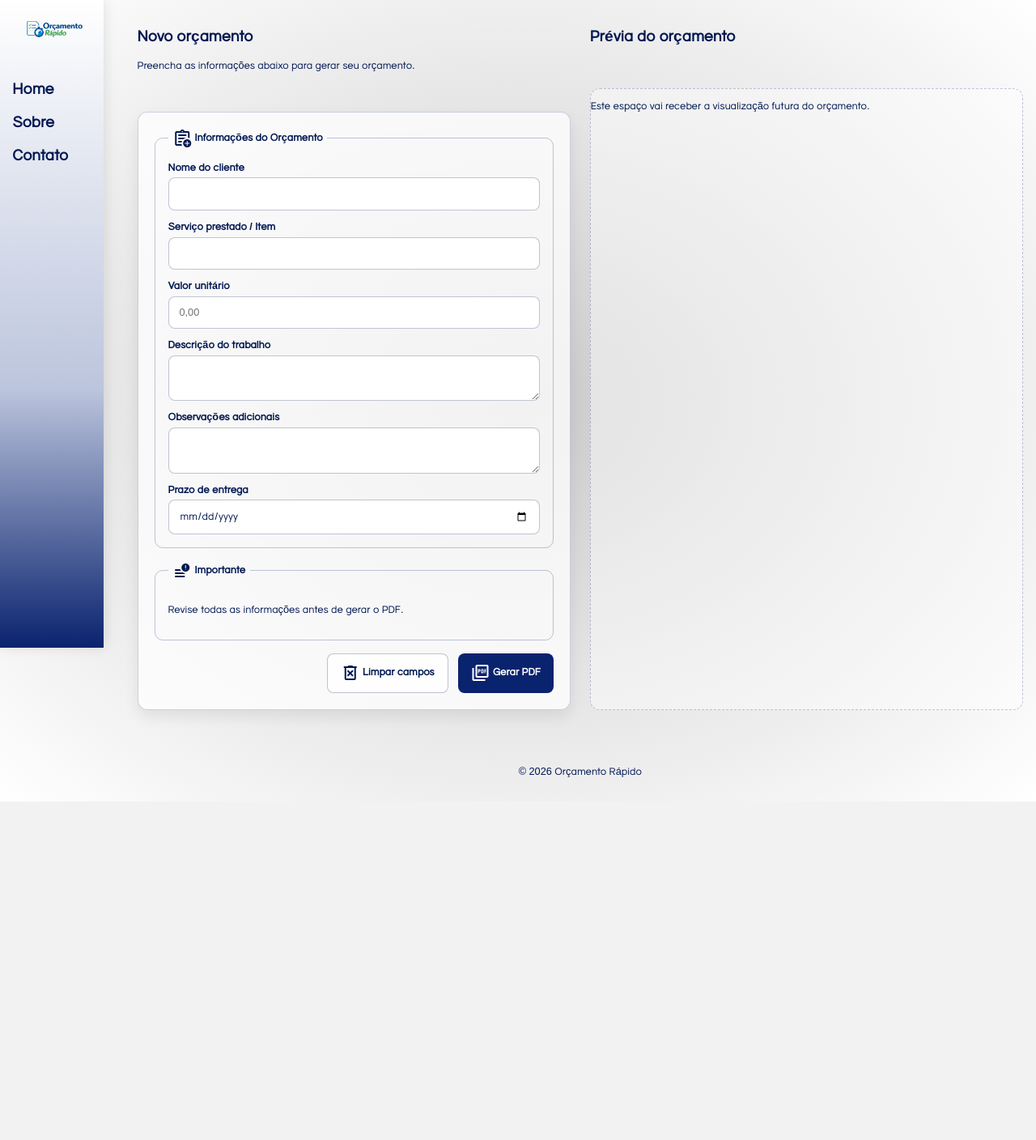
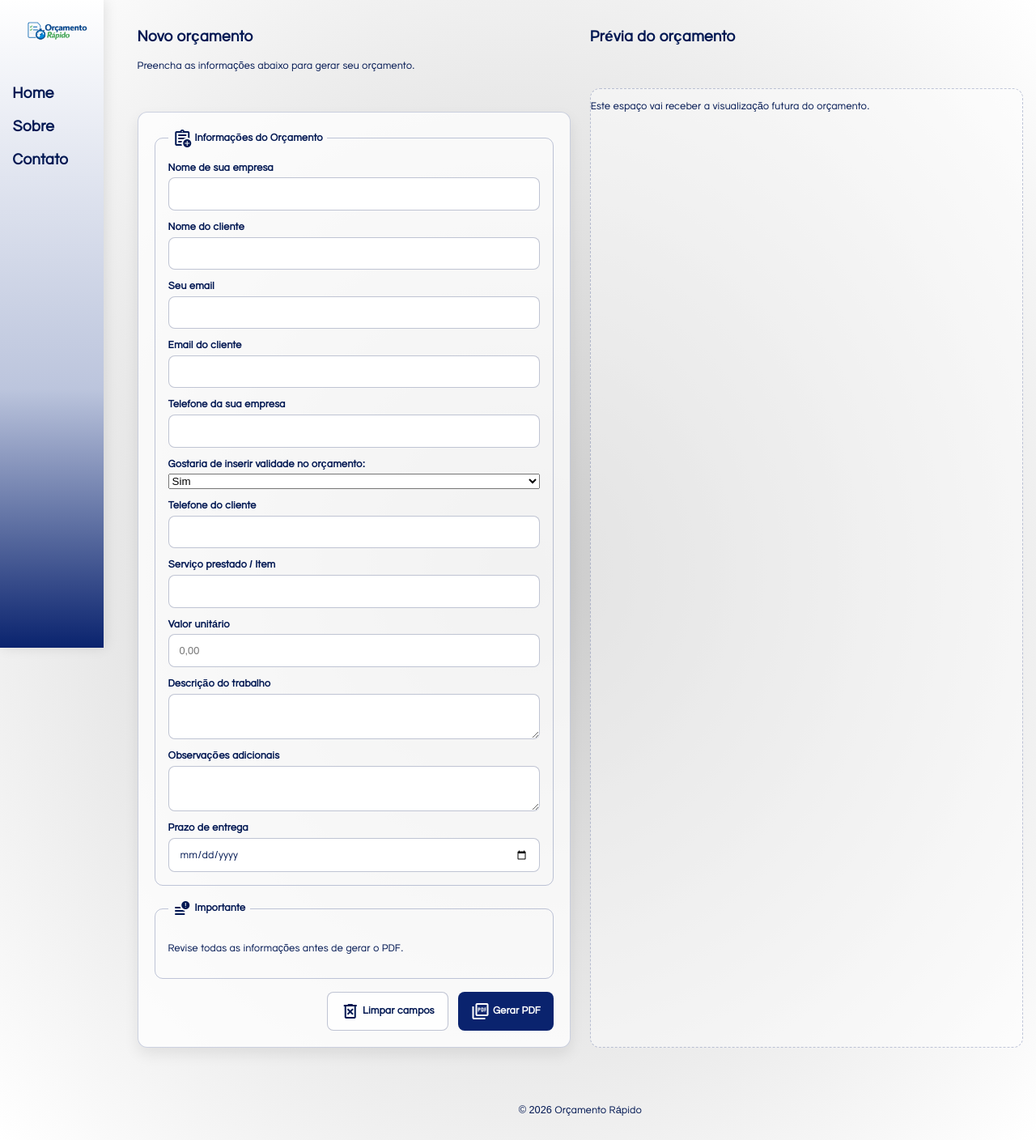
Before and after one commit to nathalidev/estudos_python, a Flask app: page /criar-orcamento in a window 1280 px wide. Shown: the whole page at 81% size. Before the commit the page ends 990 px from the top, so only its background shows below. Run offline with Flask 3, Linux system fonts and the light colour scheme.

Commit message:
inserção de campos no formulario de criação do orçamento e ajuste na navbar da pagina principal

```diff
--- a/projeto_pratica/static/css/global.css
+++ b/projeto_pratica/static/css/global.css
@@ -15,7 +15,7 @@
 }
 
 .ul-navbar li {
-    min-width: 0; /* evita que o conteúdo ultrapasse */
+    min-width: 120px; /* evita que o conteúdo ultrapasse */
 }
 
 body {
--- a/projeto_pratica/static/js/preview.js
+++ b/projeto_pratica/static/js/preview.js
@@ -1,5 +1,25 @@
 document.addEventListener('DOMContentLoaded', () => {
+    const hoje = new Date().toISOString().split("T")[0];
+    const validadeInput = document.getElementById("validade");
+    validadeInput.min = hoje;
+    validadeInput.max = "9999-12-31";
+
     const regex = /^[A-Za-zÀ-ÿ\s]+$/;
+
+    function exibirValidade(){
+        const campoValidade = document.getElementById('campo-validade');
+        const opcoesValidade = document.querySelectorAll('input[name="validade"]');
+
+        opcoesValidade.forEach(radio => {
+            radio.addEventListener('change', function() {
+            if (this.value === "sim") {
+                campoValidade.style.display = "block"; // mostra o campo
+            } else {
+                campoValidade.style.display = "none";  // esconde o campo
+            }
+            });
+        });
+    }
     function pegarValorExibir() {
         const preview = document.querySelector('.preview-vazia');
         const nomeCliente = document.getElementById("nome").value.trim();
--- a/projeto_pratica/templates/criar_orcamento.html
+++ b/projeto_pratica/templates/criar_orcamento.html
@@ -39,8 +39,47 @@
                         </legend>
 
                         <div>
+                            <label for="sua_empresa">Nome de sua empresa</label>
+                            <input type="text" id="sua_empresa" name="sua_empresa" required>
+                        </div>
+
+                        <div>
                             <label for="nome">Nome do cliente</label>
                             <input type="text" id="nome" name="nome" required>
+                        </div>
+
+                        <div>
+                            <label for="email">Seu email</label>
+                            <input type="email" id="email" name="email" required>
+                        </div>
+
+                        <div>
+                            <label for="email_cliente">Email do cliente</label>
+                            <input type="email" id="email_cliente" name="email_cliente" required>
+                        </div>
+
+                        <div>
+                            <label for="telefone_sua_empresa">Telefone da sua empresa</label>
+                            <input type="text" id="telefone_sua_empresa" name="telefone_sua_empresa" required>
+                        </div>
+
+                        <div>
+                            <label for="validade">Gostaria de inserir validade no orçamento:</label>
+                            <select id="validade" name="validade">
+                            <option value="sim">Sim</option>
+                            <option value="nao">Não</option>
+                            </select>
+
+                        </div>
+
+                        <div style="display: none;" id="campo-validade">
+                            <label for="validade">Validade</label>
+                            <input type="date" id="validade" name="validade" required>
+                        </div>
+
+                        <div>
+                            <label for="telefone">Telefone do cliente</label>
+                            <input type="text" id="telefone" name="telefone" required>
                         </div>
 
                         <div>
```
Also changed, not shown: projeto_pratica/templates/components/orcamento.html (added, +12 -0 lines), projeto_pratica/static/css/orcamento.css (added).
